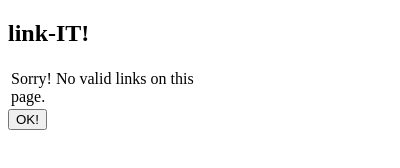
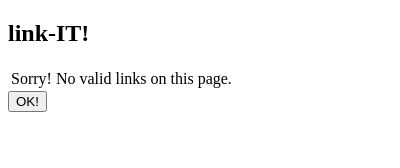
Before and after one commit to raielin/explore_extensions, a browser extension: page Chrome/linkit_0.0.1_0/popup.html in a window 400 px wide. Drawn offline with Linux system fonts and the light colour scheme.

Commit message:
Remove width style limitation on #links div.

```diff
--- a/Chrome/linkit_0.0.1_0/popup.html
+++ b/Chrome/linkit_0.0.1_0/popup.html
@@ -6,7 +6,7 @@
   </head>
   <body>
 
-    <div style="width:200px">
+    <div>
       <h2>link-IT!</h2>
       <table id="links">
         <tr>
```
